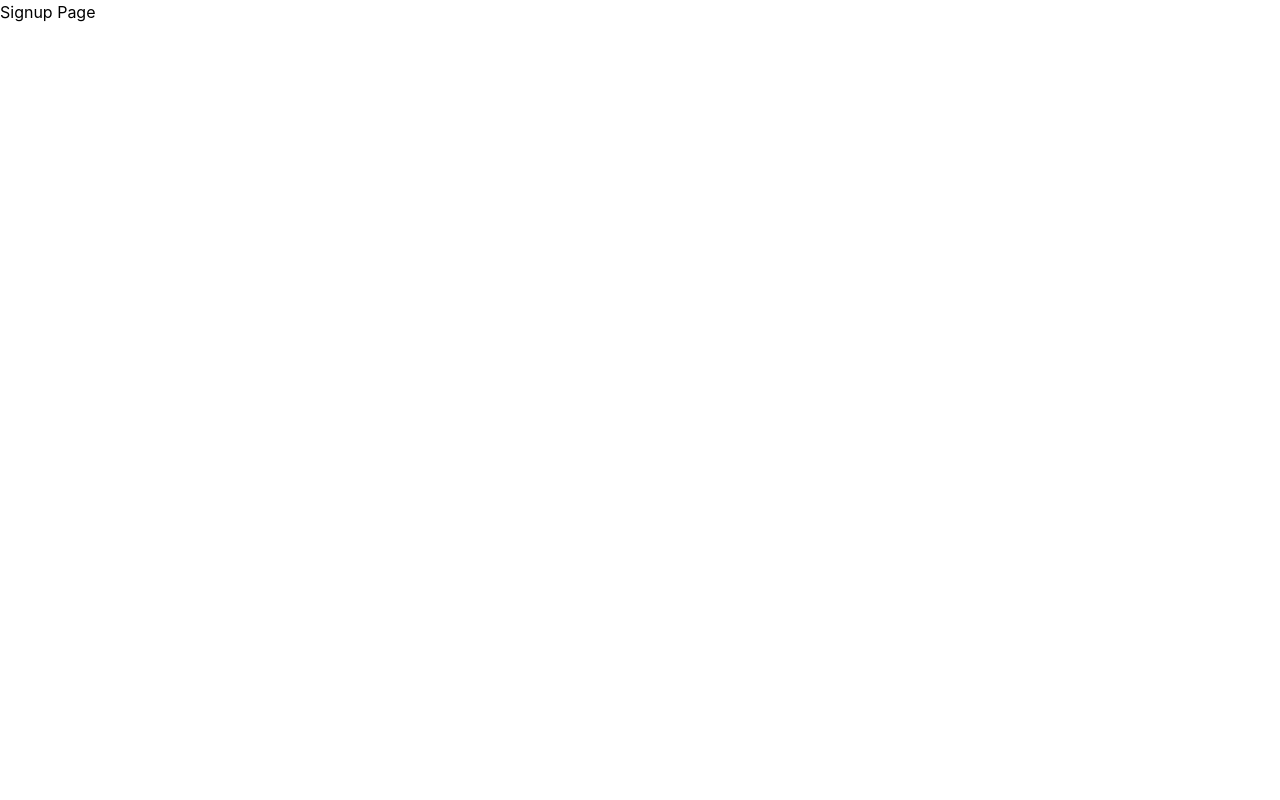
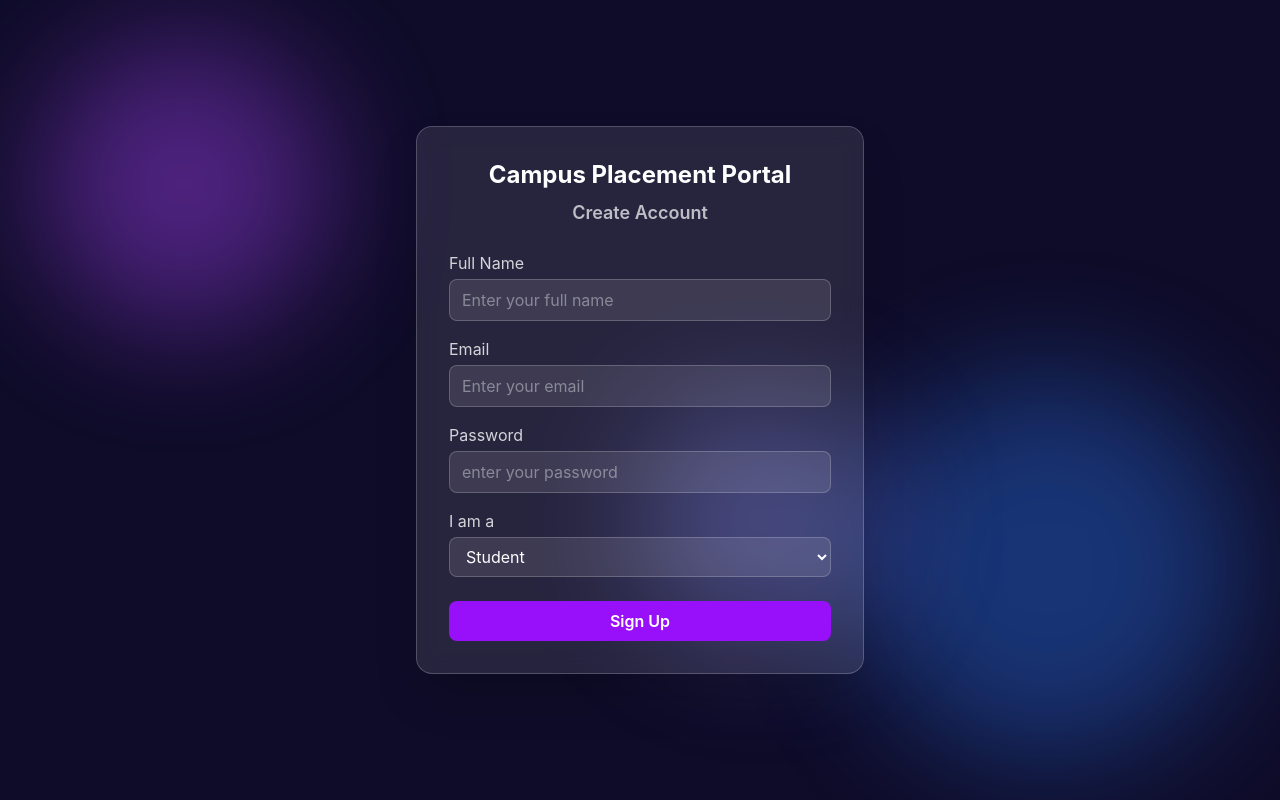
Before and after one commit to Anuj230977/campus-placement-portal, a React app in the folder frontend/: page /signup in a window 1280 px wide. Built offline with nearby package versions, Linux system fonts and the light colour scheme; the HTML template or start-up script is replaced by a standard one.

Commit message:
feat: Signup page, Navbar component added

```diff
--- a/frontend/src/App.jsx
+++ b/frontend/src/App.jsx
@@ -1,14 +1,28 @@
-import { BrowserRouter , Routes , Route } from 'react-router-dom'
+import { BrowserRouter , Routes , Route, useLocation } from 'react-router-dom'
 import Login from './pages/Login'
+import Signup from './pages/Signup'
+import Navbar from './components/Navbar'
+
+function Layout() {
+  const location = useLocation()
+  const hideNavbar = ['/login', '/signup'].includes(location.pathname)
+
+  return (
+    <>
+      {!hideNavbar && <Navbar />}
+      <Routes>
+        <Route path="/" element={<h1>Home Page</h1>} />
+        <Route path="/login" element={<Login />} />
+        <Route path="/signup" element={<Signup />} />
+      </Routes>
+    </>
+  )
+}
 
 function App() {
   return (
     <BrowserRouter>
-      <Routes>
-        <Route path="/" element={<h1>Home Page</h1>} />
-        <Route path="/login" element={<Login />} />
-        <Route path="/signup" element={<h1>Signup Page</h1>} />
-      </Routes>
+      <Layout />
     </BrowserRouter>
   )
 }
--- /dev/null
+++ b/frontend/src/components/Navbar.jsx
@@ -0,0 +1,57 @@
+import { Link, useNavigate } from 'react-router-dom'
+import { useAuth } from '../context/AuthContext'
+
+function Navbar() {
+    const { user, logout } = useAuth()
+    const navigate = useNavigate()
+
+    const handleLogout = () => {
+        logout()
+        navigate('/login')
+    }
+
+    return (
+        <nav className="backdrop-blur-md bg-white/10 border-b border-white/20 px-6 py-4 flex items-center justify-between">
+
+            <Link to="/" className="text-purple-600 font-bold text-xl drop-shadow-lg tracking-wide">
+                🎓 Campus Portal
+            </Link>
+
+            <div className="flex items-center gap-4">
+                {user ? (
+                    <>
+                        <span className="text-white/70 text-sm">
+                            Hi, {user.name}!
+                        </span>
+                        {user.role === 'student' && (
+                            <Link to="/student/dashboard" className="text-white hover:text-purple-300">
+                                Dashboard
+                            </Link>
+                        )}
+                        {user.role === 'company' && (
+                            <Link to="/company/dashboard" className="text-white hover:text-purple-300">
+                                Dashboard
+                            </Link>
+                        )}
+                        <button
+                            onClick={handleLogout}
+                            className="bg-purple-600 hover:bg-purple-700 text-white px-4 py-1.5 rounded-lg text-sm">
+                                Logout
+                        </button>
+                    </>
+                ) : (
+                    <>
+                        <Link to ="/login" className="text-white hover:text-purple-300">
+                            Login
+                        </Link>
+                        <Link to="/signup" className="bg-purple-600 hover:bg-purple-700 text-white px-4 py-1.5 rounded-lg text-sm">
+                            Sign Up
+                        </Link>
+                    </>
+                )}
+            </div>
+        </nav>
+    )
+}
+
+export default Navbar
--- /dev/null
+++ b/frontend/src/pages/Signup.jsx
@@ -0,0 +1,104 @@
+import { useState } from 'react'
+import { useNavigate } from 'react-router-dom'
+import API from '../utils/api'
+import AnimatedBackground from '../components/AnimatedBackground'
+
+function Signup() {
+    const [name, setName] = useState('')
+    const [email, setEmail] = useState('')
+    const [password, setPassword] = useState('')
+    const [role, setRole] = useState('student')
+    const [error, setError] = useState('')
+    const [loading, setLoading] = useState(false)
+
+    const navigate = useNavigate()
+
+    const handleSignup = async (e) => {
+        e.preventDefault()
+        setLoading(true)
+        setError('')
+
+        try {
+            await API.post('/auth/signup', { name,email, password, role })
+            navigate('/login')
+        } catch (err) {
+            setError(err.response?.data?.message || 'Signup failed')
+        } finally {
+            setLoading(false)
+        }
+    }
+
+    return (
+        <AnimatedBackground>
+            <div className="backdrop-blur-md bg-white/10 border border-white/20 p-8 rounded-2xl shadow-2xl w-full max-w-md">
+                <h2 className="text-2xl font-bold text-center text-white mb-2">
+                    Campus Placement Portal
+                </h2>
+                <h3 className="text-lg font-semibold text-center text-white/70 mb-6">
+                    Create Account
+                </h3>
+
+                <form onSubmit={handleSignup}>
+                    <div className="mb-4">
+                        <label className="block text-white/80 mb-1">Full Name</label>
+                        <input
+                            type="text"
+                            value={name}
+                            onChange={(e) => setName(e.target.value)}
+                            className="w-full bg-white/10 border border-white/20 text-white rounded-lg px-3 py-2 placeholder-white/40 focus:outline-none focus:border-purple-400"
+                            placeholder="Enter your full name"
+                            required
+                        />
+                    </div>
+
+                    <div className='mb-4'>
+                        <label className="block text-white/80 mb-1">Email</label>
+                        <input
+                            type="email"
+                            value={email}
+                            onChange={(e) => setEmail(e.target.value)}
+                            className= "w-full bg-white/10 border border-white/20 text-white rounded-lg px-3 py-2 placeholder-white/40 focus:outline-none focus:border-purple-400"
+                            placeholder="Enter your email"
+                        />
+                    </div>
+
+                    <div className="mb-4">
+                        <label className="block text-white/80 mb-1">Password</label>
+                        <input
+                            type="password"
+                            value={password}
+                            onChange={(e) => setPassword(e.target.value)}
+                            className="w-full bg-white/10 border border-white/20 text-white rounded-lg px-3 py-2 placeholder-white/40 focus:outline-none focus:border-purple-400"
+                            placeholder="enter your password"
+                            required
+                        />
+                    </div>
+
+                    <div className="mb-6">
+                        <label className="block text-white/80 mb-1">I am a</label>
+                        <select
+                            value={role}
+                            onChange={(e) => setRole(e.target.value)}
+                            className="w-full bg-white/10 border border-white/20 text-white rounded-lg px-3 py-2 focus:outline-none focus:border-purple-400">
+                            <option value="student" className="text-black">Student</option>
+                            <option value="company" className="text-black">Company</option>
+                        </select>
+                    </div>
+
+                    {error && (
+                        <p className="text-red-400 text-sm mb-3">{error}</p>
+                    )}
+
+                    <button
+                        type="submit"
+                        disabled={loading}
+                        className="w-full bg-purple-600 hover:bg-purple-700 text-white py-2 rounded-lg font-semibold disabled:opacity-50">
+                            {loading ? 'Creating Account...' : 'Sign Up'}
+                        </button>
+                </form>
+            </div>
+        </AnimatedBackground>
+    )
+}
+
+export default Signup
```
